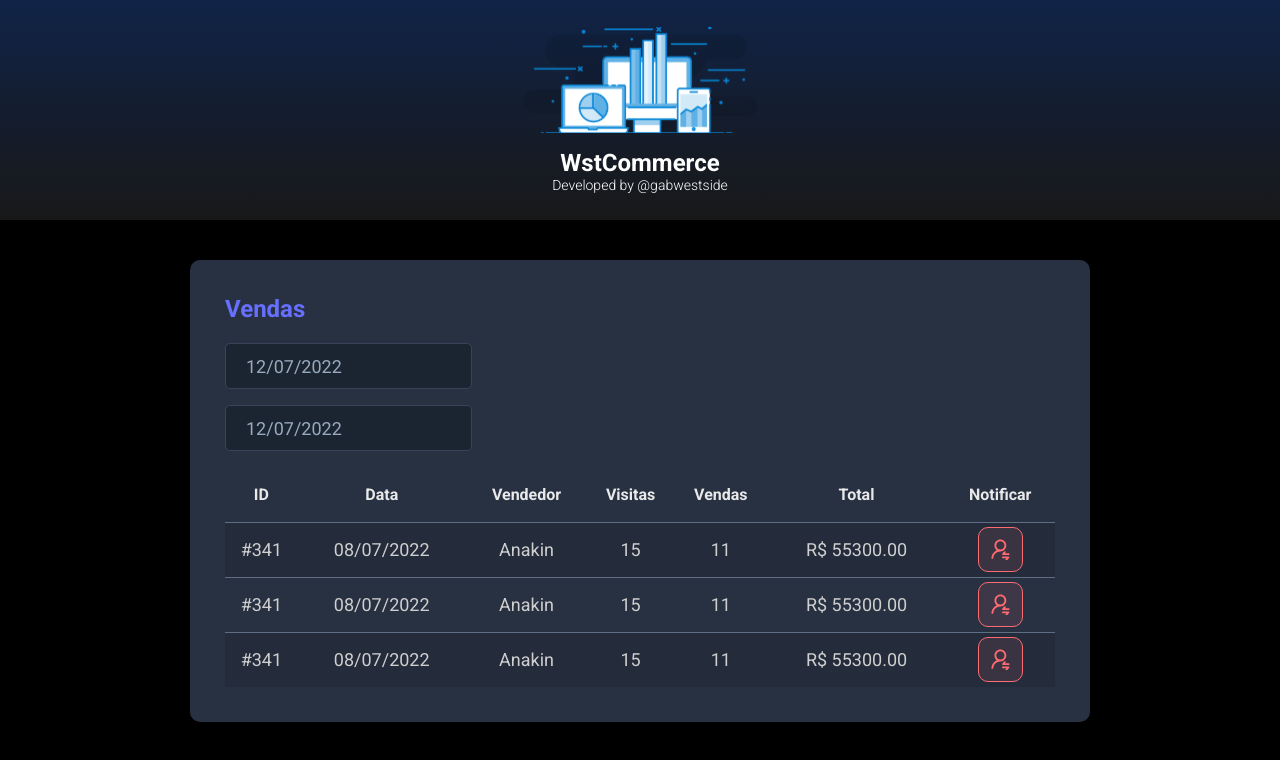
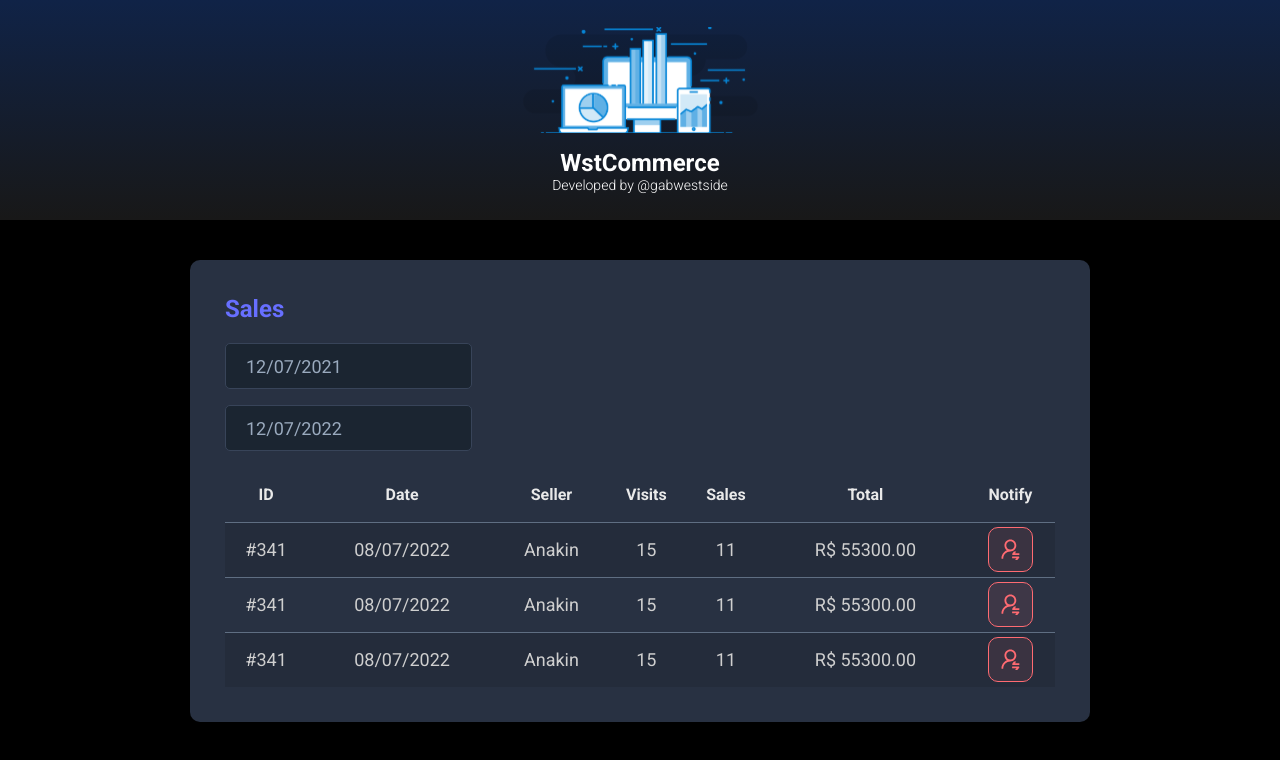
Before and after one commit to gabwestside/wst-commerce, a React (Vite) app in the folder frontend/: page / in a window 1280 px wide. Shown: the top 760 px of the page. Built offline with nearby package versions, Linux system fonts and the light colour scheme.

Commit message:
useState

```diff
--- a/frontend/src/App.tsx
+++ b/frontend/src/App.tsx
@@ -1,5 +1,5 @@
-import Header from './components/Header';
-import SalesCard from './components/SalesCard';
+import Header from './components/Header'
+import SalesCard from './components/SalesCard'
 
 function App() {
   return (
--- a/frontend/src/components/SalesCard/index.tsx
+++ b/frontend/src/components/SalesCard/index.tsx
@@ -1,25 +1,34 @@
-import NotificationButton from '../NotificationButton';
-import DatePicker from 'react-datepicker';
-import 'react-datepicker/dist/react-datepicker.css';
-import './styles.css';
+import { useState } from 'react'
+
+import DatePicker from 'react-datepicker'
+import NotificationButton from '../NotificationButton'
+
+import 'react-datepicker/dist/react-datepicker.css'
+import './styles.css'
 
 function SalesCard() {
+  const min = new Date(new Date().setDate(new Date().getDate() - 365))
+  const max = new Date()
+
+  const [minDate, setMinDate] = useState(min)
+  const [maxDate, setMaxDate] = useState(max)
+
   return (
     <div className='wst-card'>
-      <h2 className='wst-sales-title'>Vendas</h2>
+      <h2 className='wst-sales-title'>Sales</h2>
       <div>
         <div className='wst-form-control-container'>
           <DatePicker
-            selected={new Date()}
-            onChange={(date: Date) => {}}
+            selected={minDate}
+            onChange={(date: Date) => setMinDate(date)}
             className='wst-form-control'
             dateFormat='dd/MM/yyyy'
           />
         </div>
         <div className='wst-form-control-container'>
           <DatePicker
-            selected={new Date()}
-            onChange={(date: Date) => {}}
+            selected={maxDate}
+            onChange={(date: Date) => setMaxDate(date)}
             className='wst-form-control'
             dateFormat='dd/MM/yyyy'
           />
@@ -31,12 +40,12 @@
           <thead>
             <tr>
               <th className='show992'>ID</th>
-              <th className='show576'>Data</th>
-              <th>Vendedor</th>
-              <th className='show992'>Visitas</th>
-              <th className='show992'>Vendas</th>
+              <th className='show576'>Date</th>
+              <th>Seller</th>
+              <th className='show992'>Visits</th>
+              <th className='show992'>Sales</th>
               <th>Total</th>
-              <th>Notificar</th>
+              <th>Notify</th>
             </tr>
           </thead>
           <tbody>
```
